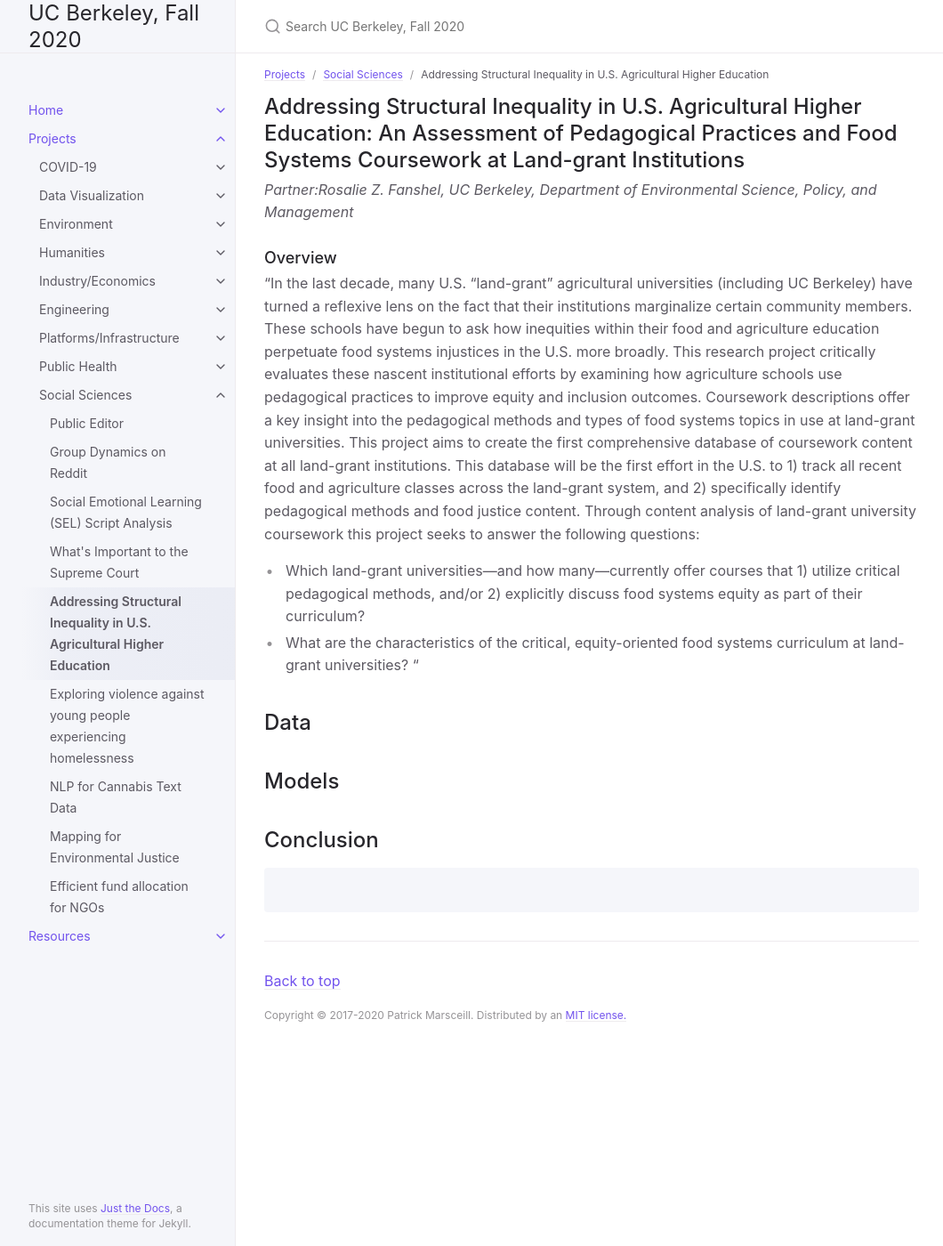
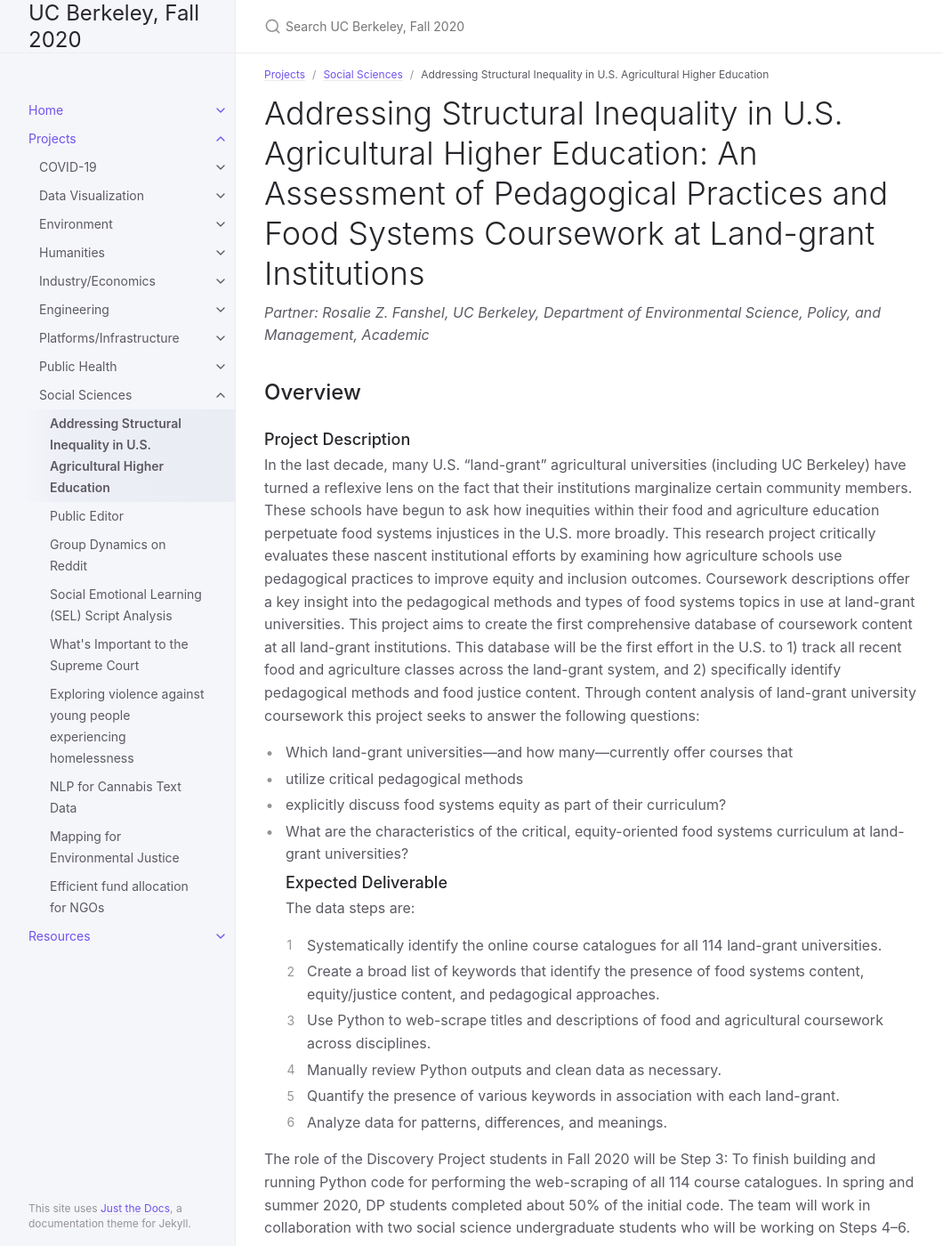
Before and after one commit to DS-Discovery/ds-discovery.github.io, a Jekyll site: the page built from Projects/Social Sciences/Addressing Structural Inequality in U.S. Agricultural Higher Education.md, in a window 1280 px wide and 1400 px high. Shown: the whole window at 89% size, without its empty margins (107-1167 px from the left). Built offline with Jekyll 4.4.1, drawn with Linux system fonts in a browser that asks for light colours; some of the changed text lies outside the part shown.

Commit message:
Update Addressing Structural Inequality in U.S. Agricultural Higher Education.md

```diff
--- a/Projects/Social Sciences/Addressing Structural Inequality in U.S. Agricultural Higher Education.md
+++ b/Projects/Social Sciences/Addressing Structural Inequality in U.S. Agricultural Higher Education.md
@@ -3,18 +3,37 @@ layout: default
 title: Addressing Structural Inequality in U.S. Agricultural Higher Education
 parent: Social Sciences
 grand_parent: Projects
-nav_order: 1
+nav_order: 0
 ---
 
+# Addressing Structural Inequality in U.S. Agricultural Higher Education: An Assessment of Pedagogical Practices and Food Systems Coursework at Land-grant Institutions
+*Partner: Rosalie Z. Fanshel, UC Berkeley, Department of Environmental Science, Policy, and Management, Academic*
 
-## Addressing Structural Inequality in U.S. Agricultural Higher Education: An Assessment of Pedagogical Practices and Food Systems Coursework at Land-grant Institutions
-*Partner:Rosalie Z. Fanshel, UC Berkeley, Department of Environmental Science, Policy, and Management*
+## Overview
+### Project Description
+In the last decade, many U.S. “land-grant” agricultural universities (including UC Berkeley) have turned a reflexive lens on the fact that their institutions marginalize certain community members. These schools have begun to ask how inequities within their food and agriculture education perpetuate food systems injustices in the U.S. more broadly. This research project critically evaluates these nascent institutional efforts by examining how agriculture schools use pedagogical practices to improve equity and inclusion outcomes. Coursework descriptions offer a key insight into the pedagogical methods and types of food systems topics in use at land-grant universities. This project aims to create the first comprehensive database of coursework content at all land-grant institutions. This database will be the first effort in the U.S. to 1) track all recent food and agriculture classes across the land-grant system, and 2) specifically identify pedagogical methods and food justice content. Through content analysis of land-grant university coursework this project seeks to answer the following questions:
+* Which land-grant universities—and how many—currently offer courses that
+- utilize critical pedagogical methods
+- explicitly discuss food systems equity as part of their curriculum?
+* What are the characteristics of the critical, equity-oriented food systems curriculum at land-grant universities?
+### Expected Deliverable
+The data steps are:
+1. Systematically identify the online course catalogues for all 114 land-grant universities.
+1. Create a broad list of keywords that identify the presence of food systems content, equity/justice content, and pedagogical approaches.
+1. Use Python to web-scrape titles and descriptions of food and agricultural coursework across disciplines.
+1. Manually review Python outputs and clean data as necessary.
+1. Quantify the presence of various keywords in association with each land-grant.
+1. Analyze data for patterns, differences, and meanings.
 
-### Overview
+The role of the Discovery Project students in Fall 2020 will be Step 3: To finish building and running Python code for performing the web-scraping of all 114 course catalogues. In spring and summer 2020, DP students completed about 50% of the initial code. The team will work in collaboration with two social science undergraduate students who will be working on Steps 4–6.
 
-"In the last decade, many U.S. “land-grant” agricultural universities (including UC Berkeley) have turned a reflexive lens on the fact that their institutions marginalize certain community members. These schools have begun to ask how inequities within their food and agriculture education perpetuate food systems injustices in the U.S. more broadly. This research project critically evaluates these nascent institutional efforts by examining how agriculture schools use pedagogical practices to improve equity and inclusion outcomes. Coursework descriptions offer a key insight into the pedagogical methods and types of food systems topics in use at land-grant universities. This project aims to create the first comprehensive database of coursework content at all land-grant institutions. This database will be the first effort in the U.S. to 1) track all recent food and agriculture classes across the land-grant system, and 2) specifically identify pedagogical methods and food justice content. Through content analysis of land-grant university coursework this project seeks to answer the following questions:
- * Which land-grant universities—and how many—currently offer courses that 1) utilize critical pedagogical methods, and/or 2) explicitly discuss food systems equity as part of their curriculum?
- * What are the characteristics of the critical, equity-oriented food systems curriculum at land-grant universities? "
+### What would a successful semester look like to you?
+Success would be twofold:
+1. The students stretch their data science skills by applying them to project that address broad "systems" themes of education and food justice, and thus have the opportunity to think and grow in areas outside their primary discipline.
+1. The tasks are accomplished such that we have working data for all 114 schools by the end of the semester.
+### Additional Skills from ideal candidates
+Outstanding communication skills. Comfort with asking questions and seeking help when needed.
+
 
 ## Data
 
```
